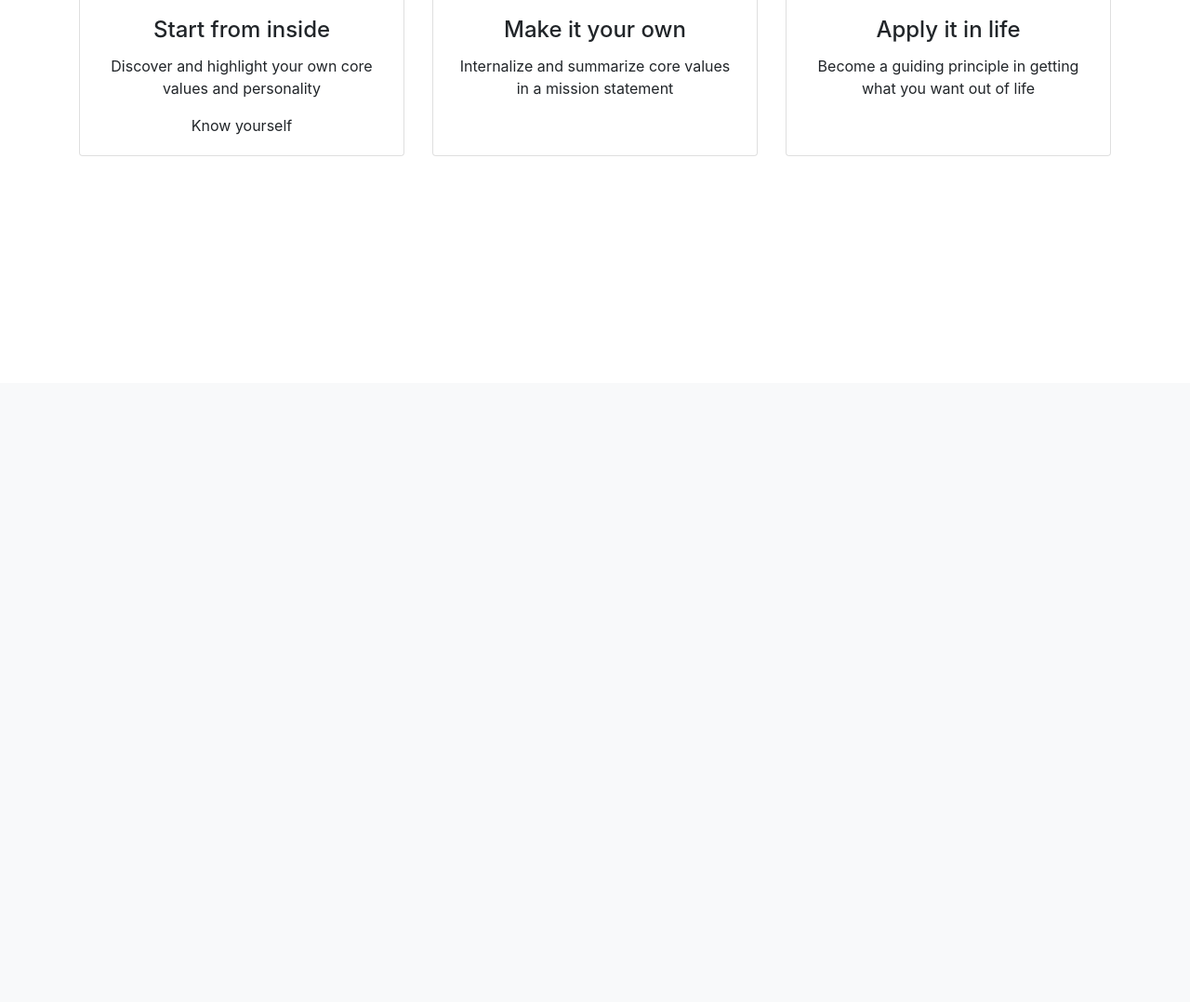
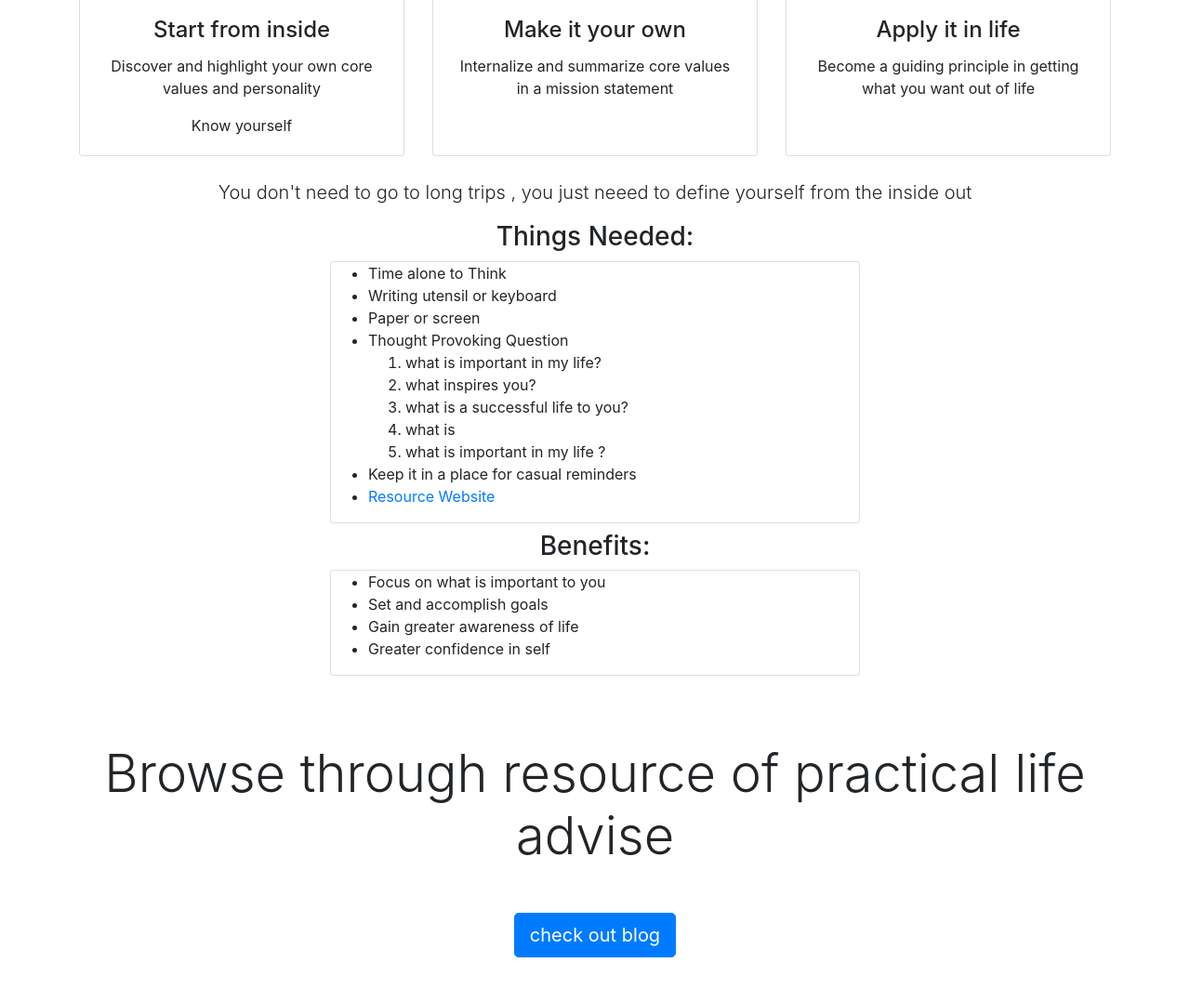
Before and after one commit to atarancon/PurposeLife, a Flask app: page / in a window 1280 px wide. Shown: the part 388-1466 px from the top of the page at 93% size. Before the commit the page ends 556 px from the top, so only its background shows below. Run offline with Flask 2, Linux system fonts and the light colour scheme; some libraries are stand-ins or nearby versions.

Commit message:
first draft--basic card layout

```diff
--- a/templates/index.html
+++ b/templates/index.html
@@ -51,4 +51,80 @@
      </section>
 
 
+
+
+     <div  class="container-fluid">
+       <p class="lead text-center"> You don't need to go to long trips , you just neeed to define yourself from the inside out </p>
+
+        <!-- <ul>
+           <li> Time  alone to think</li>
+           <li> Writing utensil or keyboard </li>
+           <li> paper or screen </li>
+           <li> Thought provoking questions</li>
+        </ul>-->
+
+
+
+   <h3 class = text-center > Things Needed:</h3>
+  <div class="container">
+    <div class="row h-100">
+      <div class="col-sm-12 align-self-center"></div>
+      <div class="card card-block w-50 mx-auto">
+        <ul>
+          <li>Time alone to Think </li>
+          <li> Writing utensil or keyboard</li>
+          <li>Paper or screen </li>
+          <li>Thought Provoking Question</li>
+          <ol>
+            <li>what is important in my life? </li>
+             <li>what inspires you? </li>
+             <li>what is a successful life to you? </li>
+             <li>what is  </li>
+             <li> what is important in my life ?</li>
+
+          </ol>
+          <li> Keep it in a place for casual reminders</li>
+
+          <li> <a href="https://www.developgoodhabits.com/personal-mission-statement/ "> Resource  Website</a> </li>
+        </ul>
+      </div>
+      <div class="col-xs-4"></div>
+    </div>
+  </div>
+
+
+
+
+    <div class=" container mt-2" >
+     <h3 class = "text-center "> Benefits:</h3>
+   </div>
+
+
+     <div class="container">
+      <div class="row h-100">
+        <div class="col-sm-12 align-self-center"></div>
+        <div class="card card-block w-50 mx-auto">
+          <ul>
+            <li>Focus on what is important to you </li>
+            <li>Set and accomplish goals</li>
+            <li>Gain greater awareness of life</li>
+            <li>Greater confidence in self</li>
+          </ul>
+        </div>
+        <div class="col-xs-4"></div>
+      </div>
+    </div>
+
+
+
+
+
+
+   <section class="container-fluid text-center py-4 mt-4" id="contact">
+     <h2 class="display-4 pb-4 my-4">Browse through resource of  practical life advise</h2>
+          <a href="#" class="btn btn-primary btn-lg mb-4" role="button">check out blog</a>
+  </section>
+
+
+
 {% endblock %}
```
